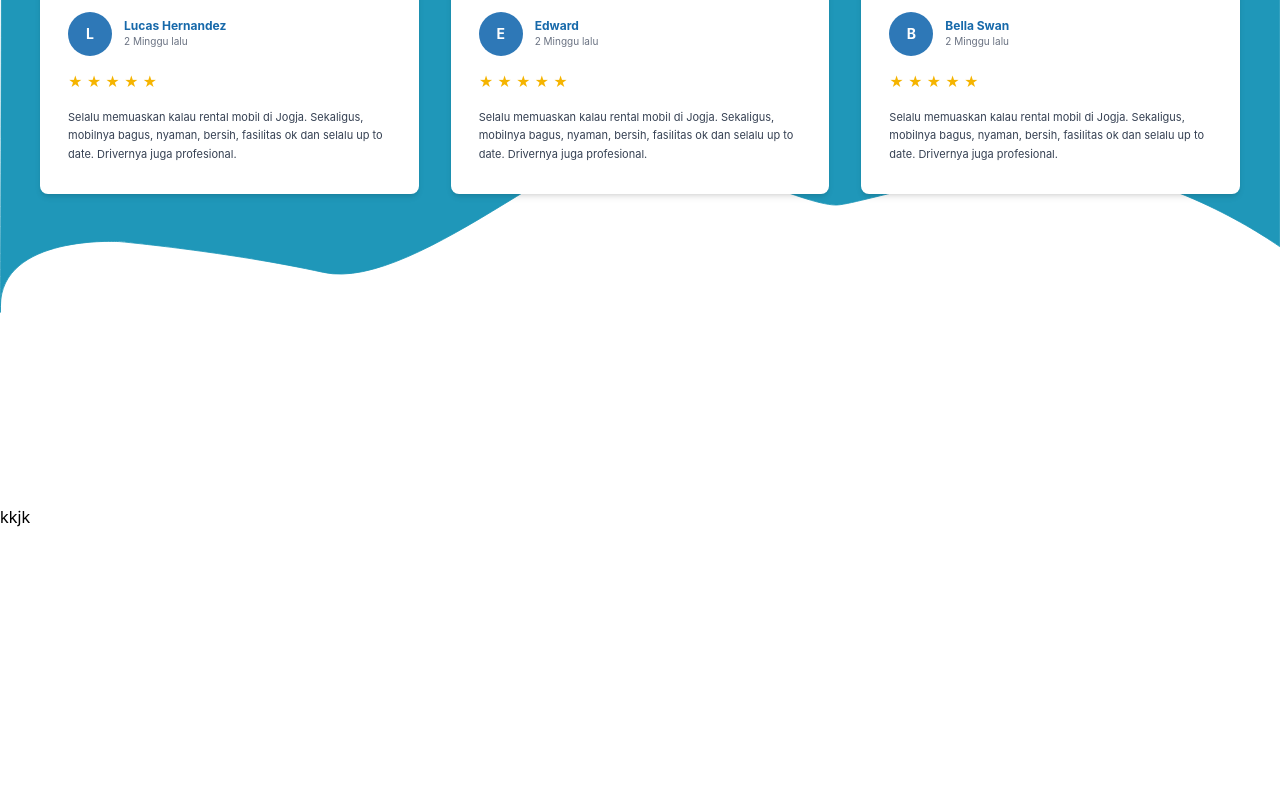
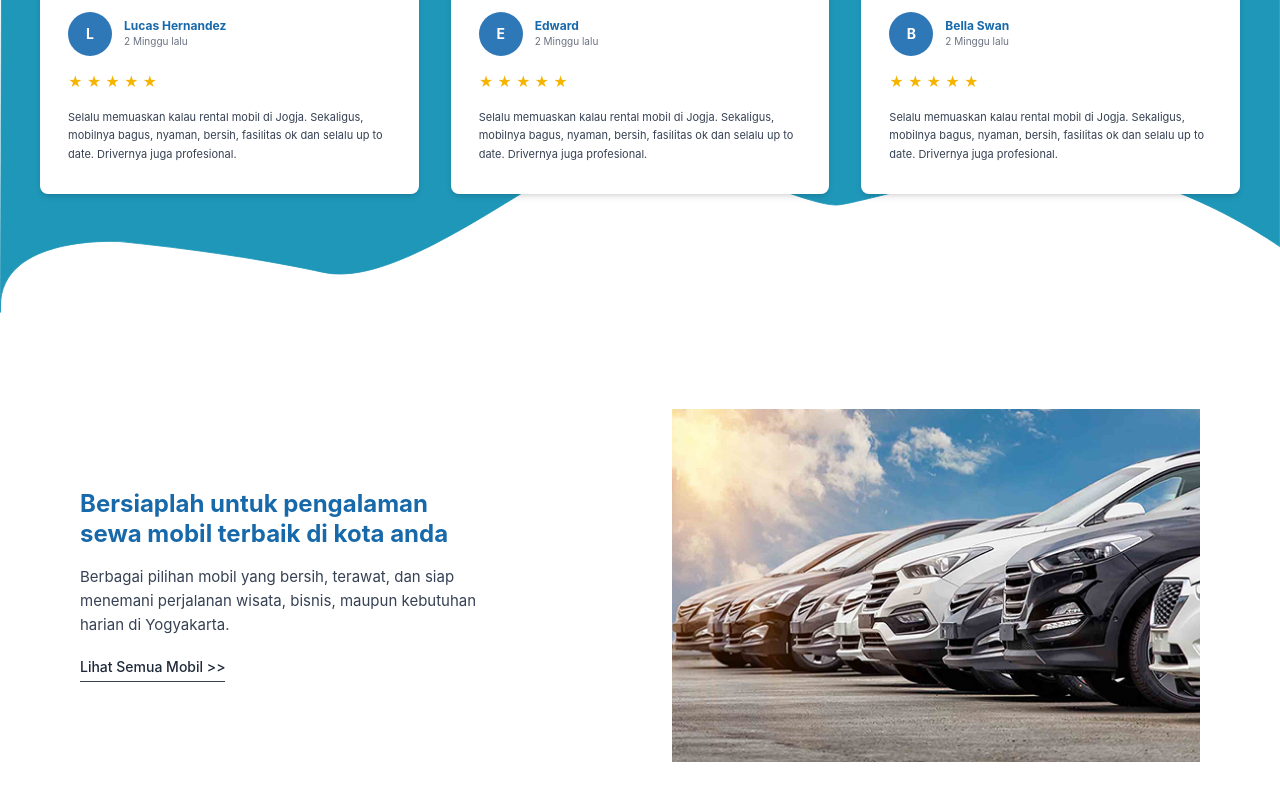
Before and after one commit to maulanaa121/Rental-Mobil-Jogja, a React (Vite) app: page /daftar-mobil in a window 1280 px wide. Shown: the part 3410-4210 px from the top of the page. Before the commit the page ends 3939 px from the top, so only its background shows below. Built offline with nearby package versions, Linux system fonts and the light colour scheme.

Commit message:
feat: add section pengalaman

```diff
--- a/src/components/DaftarMobil/DaftarMobil.jsx
+++ b/src/components/DaftarMobil/DaftarMobil.jsx
@@ -6,6 +6,7 @@ import Keunggulan from '../Keunggulan/Keunggulan'
 import MobilUnggulan from '../MobilUnggulan/MobilUnggulan'
 import Bersiaplah from '../Bersiaplah/Bersiaplah'
 import Testimoni from '../Testimoni/Testimoni'
+import Pengalaman from '../Pengalaman/Pengalaman'
 
 const DaftarMobil = () => {
   return (
@@ -17,7 +18,7 @@ const DaftarMobil = () => {
         <MobilUnggulan/>
         <Bersiaplah/>
         <Testimoni/>
-        <h1 className='pt-48'>kkjk</h1>
+        <Pengalaman/>
     </div>
   )
 }
--- /dev/null
+++ b/src/components/Pengalaman/Pengalaman.jsx
@@ -0,0 +1,100 @@
+import PengalamanImage from "../../assets/pengalaman.png";
+
+const Pengalaman = () => {
+    return (
+        <section className="bg-white py-16 sm:py-20 lg:py-24">
+            <div
+                className="
+                    mx-auto
+                    grid
+                    w-full
+                    max-w-[1200px]
+                    grid-cols-1
+                    items-center
+                    gap-10
+                    px-6
+
+                    sm:px-8
+
+                    lg:grid-cols-2
+                    lg:gap-16
+                    lg:px-10
+                "
+            >
+                {/* =========================
+                    TEXT
+                ========================= */}
+                <div className="max-w-[420px]">
+                    <h2
+                        className="
+                            text-xl
+                            font-bold
+                            leading-tight
+                            text-[#1769AA]
+
+                            sm:text-2xl
+                        "
+                    >
+                        Bersiaplah untuk pengalaman
+                        <br />
+                        sewa mobil terbaik di kota anda
+                    </h2>
+
+                    <p
+                        className="
+                            mt-4
+                            text-sm
+                            leading-[1.6]
+                            text-gray-700
+                            sm:text-[15px]
+                        "
+                    >
+                        Berbagai pilihan mobil yang bersih, terawat,
+                        dan siap menemani perjalanan wisata, bisnis,
+                        maupun kebutuhan harian di Yogyakarta.
+                    </p>
+
+                    {/* LINK */}
+                    <a
+                        href="/daftar-mobil"
+                        className="
+                            mt-5
+                            inline-block
+                            border-b
+                            border-gray-700
+                            pb-1
+                            text-xs
+                            font-medium
+                            text-gray-800
+                            transition-colors
+                            duration-200
+                            hover:text-[#1769AA]
+                            hover:border-[#1769AA]
+
+                            sm:text-sm
+                        "
+                    >
+                        Lihat Semua Mobil &gt;&gt;
+                    </a>
+                </div>
+
+                {/* =========================
+                    IMAGE
+                ========================= */}
+                <div className="w-full">
+                    <img
+                        src={PengalamanImage}
+                        alt="Pilihan mobil rental Yogyakarta"
+                        className="
+                            h-auto
+                            w-full
+                            object-cover
+                        "
+                    />
+                </div>
+            </div>
+        </section>
+    );
+};
+
+export default Pengalaman;
```
Also changed, not shown: src/assets/pengalaman.png (added).
